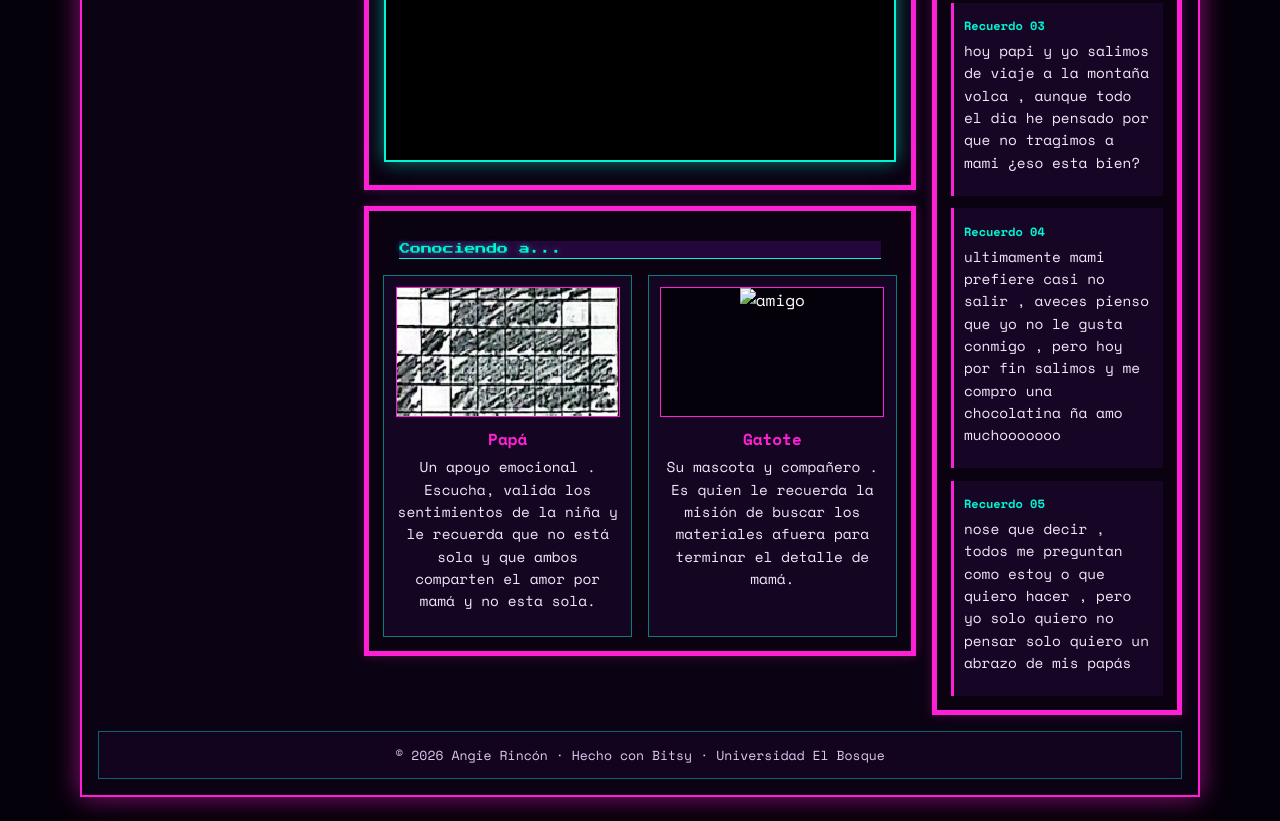
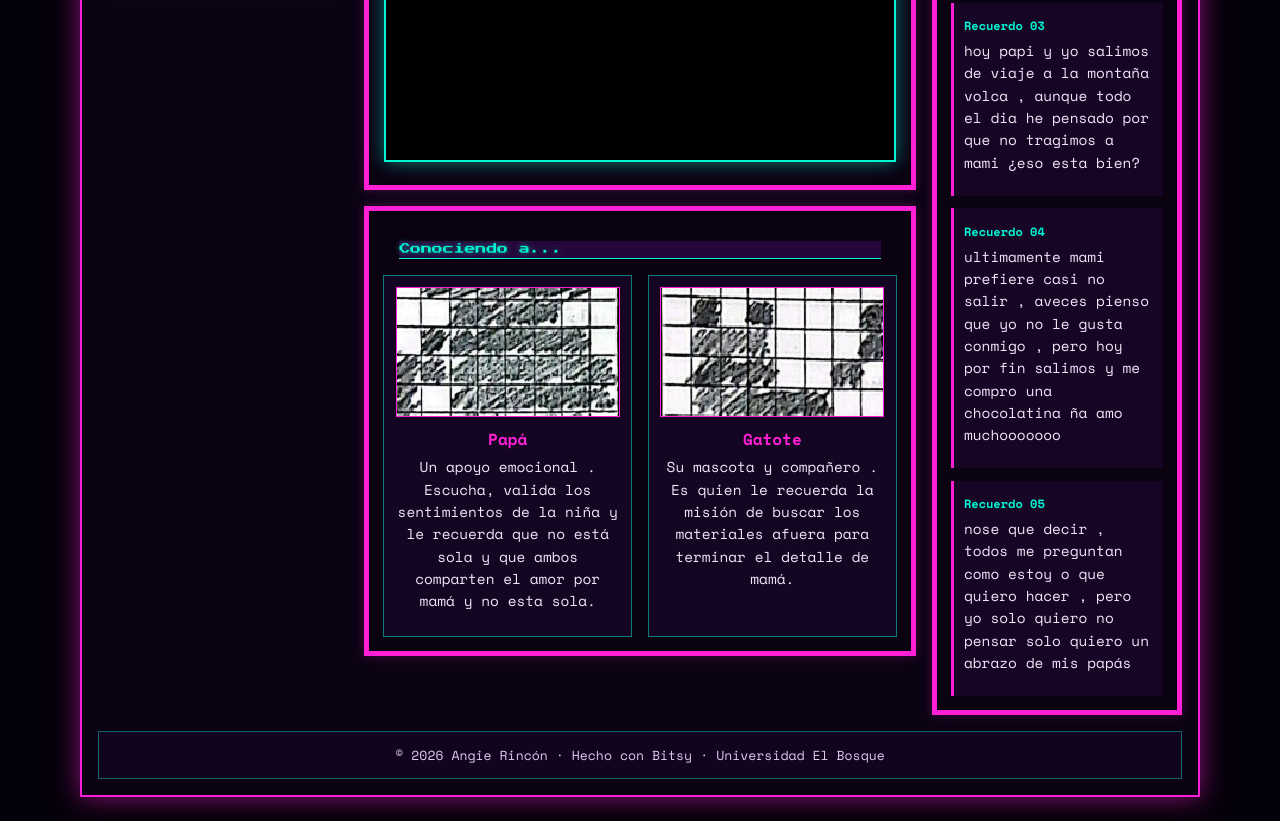
Before and after one commit to monni123yt-dev/jardin-mi-juego-mami, a plain HTML site: page index.html in a window 1280 px wide. Shown: the part 1169-1990 px from the top of the page. Drawn offline with nearby package versions, Linux system fonts and the light colour scheme; files whose address does not match are found by name.

Commit message:
Fix HTML structure and content

```diff
--- a/index.html
+++ b/index.html
@@ -97,7 +97,7 @@
 
             <article class="mini-ficha">
               <div class="mini-foto">
-                <img src="media/fotos/gatote.jpeg" alt="amigo">
+                <img src="fotos/gatote.jpeg" alt="amigo">
 
               </div>
               <h3>Gatote</h3>
```
